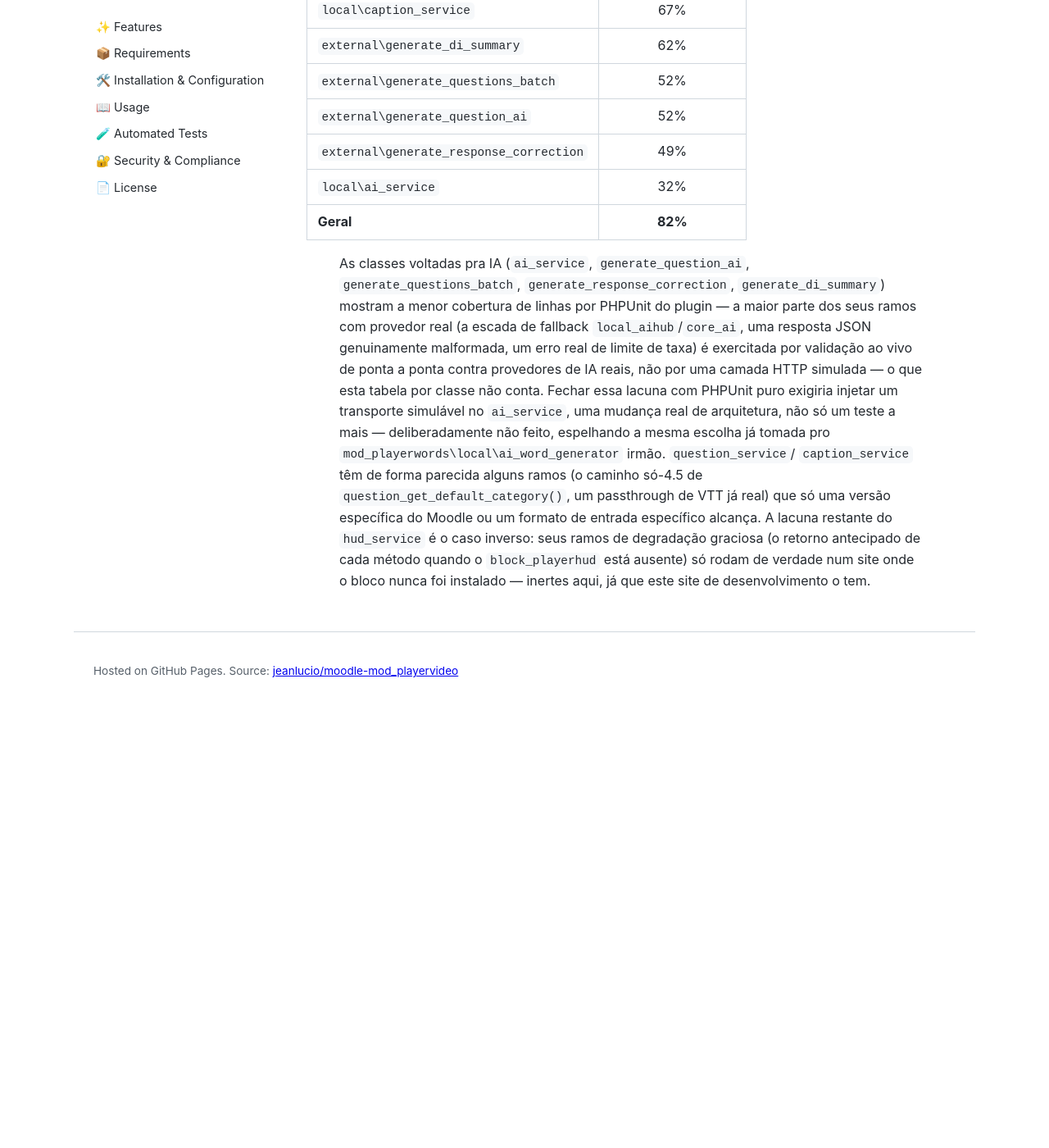
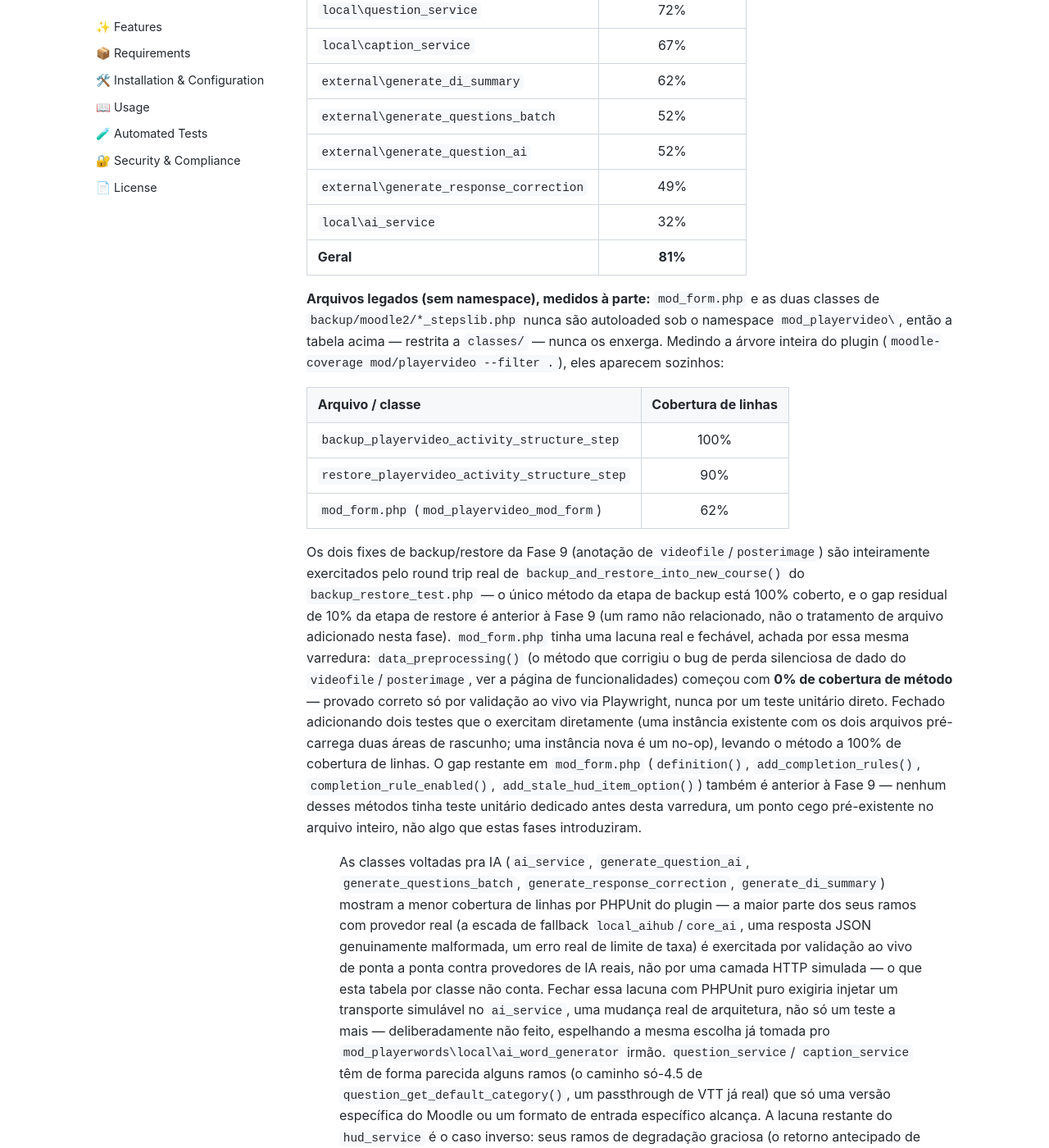
Before and after one commit to jeanlucio/moodle-mod_playervideo, a Jekyll site: the page built from docs/pt/testing.md, in a window 1280 px wide and 1400 px high, scrolled down 4047 px. Shown: the whole window at 82% size. Built offline with Jekyll 4.4.1, drawn with Linux system fonts in a browser that asks for light colours; our own code applies the rules of GitHub Pages for plain Markdown files; before the commit the page ends 4915 px from its top, so only the background shows below that; some of the changed text lies outside the part shown.

Commit message:
close a coverage gap in mod_form's new data_preprocessing()
A coverage sweep after Fase 9 found that data_preprocessing() — the
method added this phase to stop videofile/posterimage from being
silently wiped on an unrelated form resave — had 0% method coverage:
its correctness had only ever been proven live, via Playwright, never
by a direct PHPUnit test.

Adds two tests exercising it directly: an existing instance with both
files preloads two draft areas (mirroring what the real filepicker
shows on edit), and a brand new instance is a no-op. Line coverage on
the method goes from 0% to 100%.

Also updates the testing docs with the final test count (244) and a
supplementary coverage table for mod_form.php and the two backup/
restore stepslib classes — legacy, non-namespaced files the default
moodle-coverage scope (classes/ + lib.php) never measures at all.

````diff
--- a/docs/pt/testing.md
+++ b/docs/pt/testing.md
@@ -57,13 +57,14 @@ validação ao vivo de ponta a ponta contra provedores de IA reais (Gemini/Groq/
 | `lib_test.php` | 15 |
 | `privacy/provider_test.php` | 14 |
 | `cross_instance_security_test.php` | 6 |
-| `backup_restore_test.php` | 5 |
+| `backup_restore_test.php` | 6 |
+| `mod_form_test.php` | 6 |
 | `completion/custom_completion_test.php` | 4 |
 | `uninstall_test.php` | 2 |
 | `output/view_render_test.php` | 1 |
-| **Subtotal** | **47** |
+| **Subtotal** | **54** |
 
-| **Total Geral** | **237** |
+| **Total Geral** | **244** |
 
 ```bash
 vendor/bin/phpunit --bootstrap lib/phpunit/bootstrap.php mod/playervideo
@@ -106,7 +107,34 @@ vendor/bin/phpunit --bootstrap lib/phpunit/bootstrap.php mod/playervideo
 | `external\generate_question_ai` | 52% |
 | `external\generate_response_correction` | 49% |
 | `local\ai_service` | 32% |
-| **Geral** | **82%** |
+| **Geral** | **81%** |
+
+**Arquivos legados (sem namespace), medidos à parte:** `mod_form.php` e as duas classes de
+`backup/moodle2/*_stepslib.php` nunca são autoloaded sob o namespace `mod_playervideo\`, então a
+tabela acima — restrita a `classes/` — nunca os enxerga. Medindo a árvore inteira do plugin
+(`moodle-coverage mod/playervideo --filter .`), eles aparecem sozinhos:
+
+| Arquivo / classe | Cobertura de linhas |
+|-------------------|:--------------------:|
+| `backup_playervideo_activity_structure_step` | 100% |
+| `restore_playervideo_activity_structure_step` | 90% |
+| `mod_form.php` (`mod_playervideo_mod_form`) | 62% |
+
+Os dois fixes de backup/restore da Fase 9 (anotação de `videofile`/`posterimage`) são
+inteiramente exercitados pelo round trip real de `backup_and_restore_into_new_course()` do
+`backup_restore_test.php` — o único método da etapa de backup está 100% coberto, e o gap
+residual de 10% da etapa de restore é anterior à Fase 9 (um ramo não relacionado, não o
+tratamento de arquivo adicionado nesta fase). `mod_form.php` tinha uma lacuna real e fechável,
+achada por essa mesma varredura: `data_preprocessing()` (o método que corrigiu o bug de perda
+silenciosa de dado do `videofile`/`posterimage`, ver a página de funcionalidades) começou com
+**0% de cobertura de método** — provado correto só por validação ao vivo via Playwright, nunca
+por um teste unitário direto. Fechado adicionando dois testes que o exercitam diretamente (uma
+instância existente com os dois arquivos pré-carrega duas áreas de rascunho; uma instância nova
+é um no-op), levando o método a 100% de cobertura de linhas. O gap restante em `mod_form.php`
+(`definition()`, `add_completion_rules()`, `completion_rule_enabled()`,
+`add_stale_hud_item_option()`) também é anterior à Fase 9 — nenhum desses métodos tinha teste
+unitário dedicado antes desta varredura, um ponto cego pré-existente no arquivo inteiro, não algo
+que estas fases introduziram.
 
 > As classes voltadas pra IA (`ai_service`, `generate_question_ai`, `generate_questions_batch`,
 > `generate_response_correction`, `generate_di_summary`) mostram a menor cobertura de linhas
````
Also changed, not shown: docs/en/testing.md (+30 -4 lines), 1 other file.
